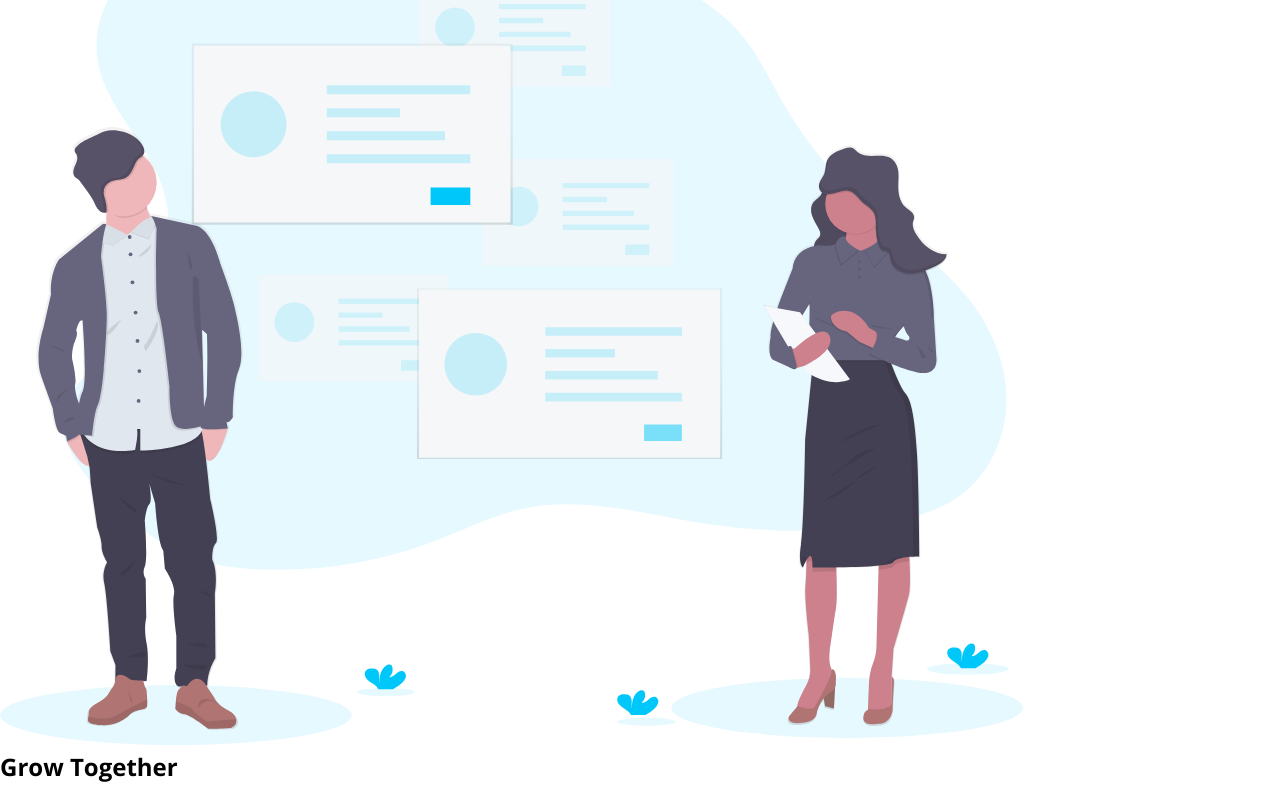
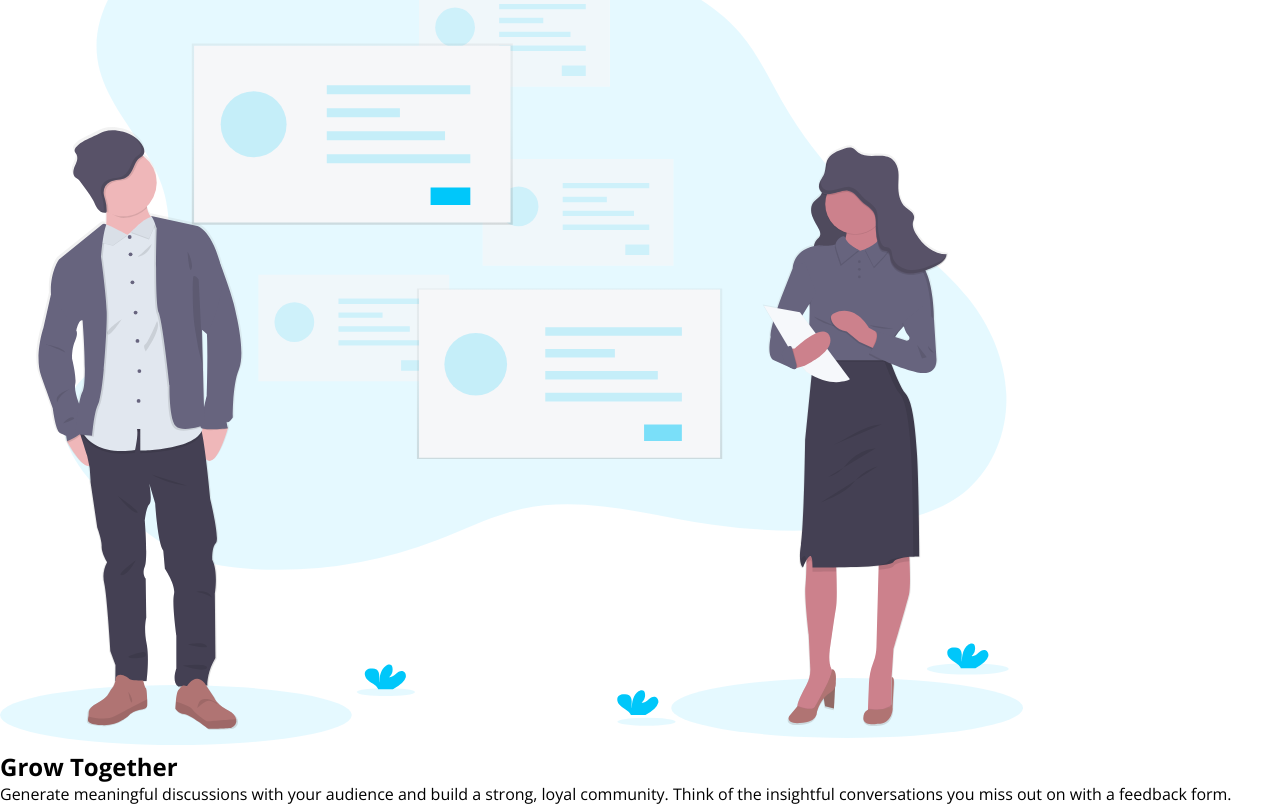
Before and after one commit to pettik/FrontendMentor--huddle-landing-page-curved, a plain HTML site: page index.html in a window 1280 px wide. Shown: the part 1887-2692 px from the top of the page. Before the commit the page ends 2670 px from the top, so only its background shows below. Drawn offline with nearby package versions, Linux system fonts and the light colour scheme; files whose address does not match are found by name.

Commit message:
Update index.html

```diff
--- a/index.html
+++ b/index.html
@@ -50,13 +50,14 @@
 <section class="grow-together">
   <img src="illustration-grow-together.svg" alt="Grow Together illustration">
   <h2>Grow Together</h2>
+  <p>Generate
+    meaningful discussions with your audience and build a strong, loyal
+    community. Think of the insightful conversations you miss out on with a
+    feedback form.</p>
 </section>
     </main>
 
-    <!-- 1.4k+ Communities Formed 2.7m+ Messages Sent Grow Together Generate
-    meaningful discussions with your audience and build a strong, loyal
-    community. Think of the insightful conversations you miss out on with a
-    feedback form. Flowing Conversations You wouldn't paginate a conversation in
+    <!--  Flowing Conversations You wouldn't paginate a conversation in
     real life, so why do it online? Our threads have just-in-time loading for a
     more natural flow. Your Users It takes no time at all to integrate Huddle
     with your app's authentication solution. This means, once signed in to your
```
